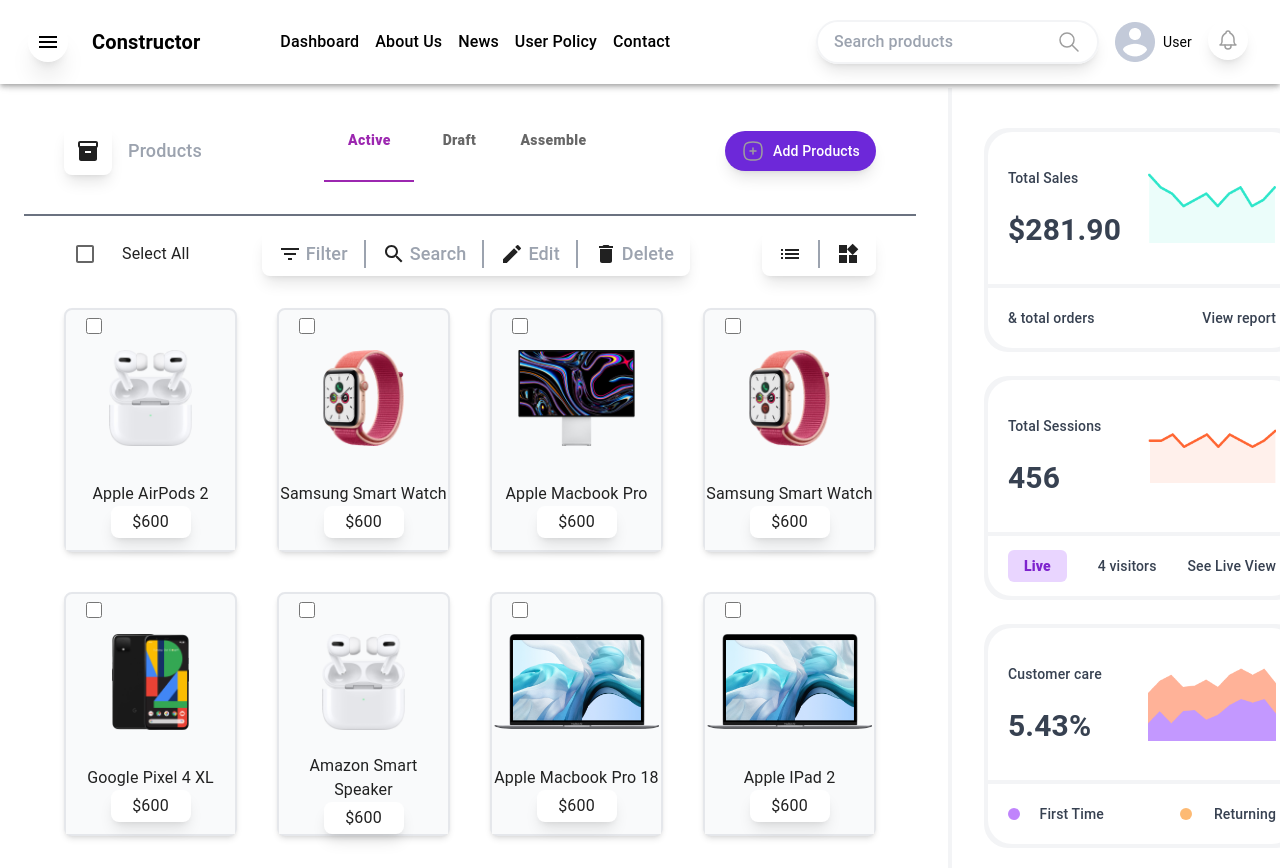
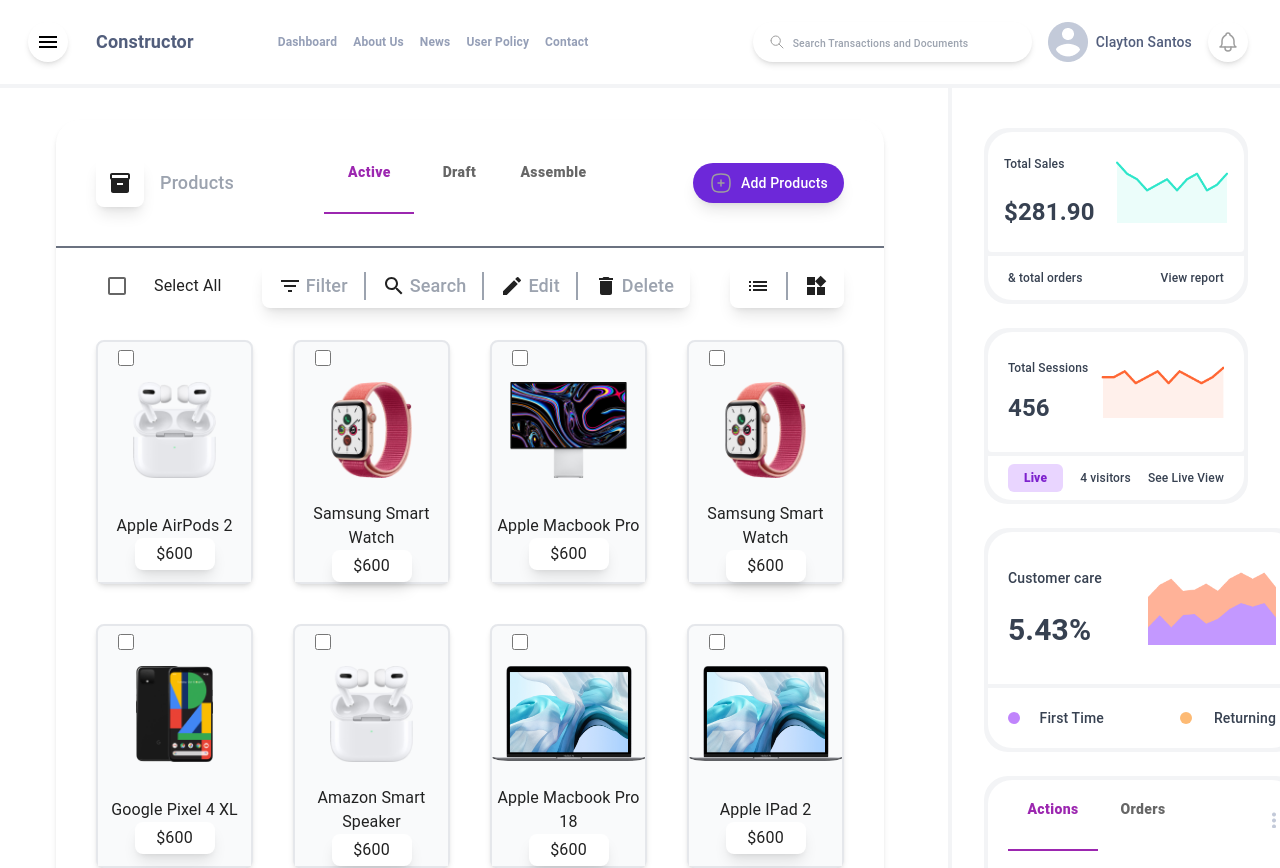
Before and after one commit to Kartik-agrawal123/Bizpush, a React (Create React App) app: page /shop in a window 1280 px wide. Shown: the top 868 px of the page. Built offline with nearby package versions, Linux system fonts and the light colour scheme; a web font is replaced by a local one.

Commit message:
navbar updated

```diff
--- a/src/components/ProductGraph.jsx
+++ b/src/components/ProductGraph.jsx
@@ -14,42 +14,42 @@
   };
   return (
     <div className=" w-96 h-fit px-8 py-10 flex flex-col justify-between border-l-4 border-gray-100">
-      <div className="mb-6 bg-gray-100 w-full h-56 flex flex-col justify-between p-1 rounded-3xl">
-        <div className="flex flex-row justify-between p-5 bg-white rounded-t-3xl rounde w-full h-40 mb-1">
-          <div className="py-4 w-32 flex flex-col justify-between">
-            <div className="text-sm font-medium text-gray-700">Total Sales</div>
-            <div className="text-3xl font-semibold text-gray-700">$281.90</div>
+      <div className="mb-6 bg-gray-100 w-fit h-44 flex flex-col justify-between p-1 rounded-3xl">
+        <div className="flex flex-row justify-between p-4 bg-white rounded-t-3xl rounded w-64 h-32 mb-1">
+          <div className="py-2 w-24  flex flex-col justify-between">
+            <div className="text-xs font-medium text-gray-700">Total Sales</div>
+            <div className="text-2xl font-semibold text-gray-700">$281.90</div>
           </div>
-          <div className="w-32 flex items-center">
+          <div className="w-28 flex items-center">
             <img src="assests/graph3.png" alt="graph" />
           </div>
         </div>
-        <div className="bg-white rounded-b-3xl w-full h-16 px-5 items-center flex flex-row justify-between">
-          <div className="text-sm font-medium text-gray-700">
+        <div className="bg-white rounded-b-3xl w-64 h-12 px-5 items-center flex flex-row justify-between">
+          <div className="text-xs font-medium text-gray-700">
             & total orders
           </div>
-          <div className="text-sm font-medium text-gray-700">View report</div>
+          <div className="text-xs font-medium text-gray-700">View report</div>
         </div>
       </div>
 
-      <div className="mb-6 bg-gray-100 w-full h-56 flex flex-col justify-between p-1 rounded-3xl">
-        <div className="flex flex-row justify-between p-5 bg-white rounded-t-3xl rounde w-full h-40 mb-1">
-          <div className="py-4 w-32 flex flex-col justify-between">
-            <div className="text-sm font-medium text-gray-700">
+      <div className="mb-6 bg-gray-100 w-fit h-44 flex flex-col justify-between p-1 rounded-3xl">
+        <div className="flex flex-row justify-between p-5 bg-white rounded-t-3xl rounded w-64 h-32 mb-1">
+          <div className="py-2 w-24 flex flex-col justify-between">
+            <div className="text-xs font-medium text-gray-700">
               Total Sessions
             </div>
-            <div className="text-3xl font-semibold text-gray-700">456</div>
+            <div className="text-2xl font-semibold text-gray-700">456</div>
           </div>
           <div className="w-32 flex items-center">
             <img src="assests/graph1.png" alt="graph" />
           </div>
         </div>
-        <div className="bg-white rounded-b-3xl w-full h-16 px-5 items-center flex flex-row justify-between">
-          <div className="text-sm font-extrabold flex items-center bg-purple-200 py-1.5 px-4 text-purple-700 rounded-md">
+        <div className="bg-white rounded-b-3xl w-64 h-12 px-5 items-center flex flex-row justify-between">
+          <div className="text-xs font-extrabold flex items-center bg-purple-200 py-1.5 px-4 text-purple-700 rounded-md">
             Live
           </div>
-          <div className="text-sm font-medium text-gray-700">4 visitors</div>
-          <div className="text-sm font-medium text-gray-700">See Live View</div>
+          <div className="text-xs font-medium text-gray-700">4 visitors</div>
+          <div className="text-xs font-medium text-gray-700">See Live View</div>
         </div>
       </div>
 
--- a/src/components/ProductList.jsx
+++ b/src/components/ProductList.jsx
@@ -5,7 +5,7 @@
 const ProductList = () => {
   return (
     <>
-      <div className=" container px-10 py-8">
+      <div className="container px-10 py-8">
         <div className="grid grid-cols-1 items-center  gap-10 md:grid-cols-2 lg:grid-cols-4 ">
           {Carts.map((elem) => {
             const { id, image, name } = elem;
@@ -14,7 +14,8 @@
               <>
                 <div
                   key={id}
-                  className="w-full shadow-md rounded-lg bg-gray-50 border-2">
+                  className="w-full shadow-md rounded-lg bg-gray-50 border-2"
+                >
                   <div className="relative left-5 top-2">
                     <CheckBox />
                   </div>
--- a/src/components/SideBarMenu.jsx
+++ b/src/components/SideBarMenu.jsx
@@ -102,46 +102,55 @@
         style={{
           backgroundColor: "white",
           padding: "10px 8px",
-        }}>
+          boxShadow: "none",
+          borderBottom: "0.25rem solid #F3F4F6",
+        }}
+      >
         <Toolbar>
           <IconButton
             style={{ color: "black" }}
             aria-label="open drawer"
             onClick={handleDrawerOpen}
             edge="start"
-            sx={{ mr: 2, ...(open && { display: "none" }) }}>
-            <div className="h-10 w-10 flex items-center justify-center rounded-full shadow-xl">
+            sx={{ mr: 2, ...(open && { display: "none" }) }}
+          >
+            <div className="h-10 w-10 flex items-center justify-center rounded-full shadow-md">
               <MenuIcon />
             </div>
           </IconButton>
-          <h2 className="text-black text-md md:text-xl font-semibold">
+          <h2 className="text-myColor text-md md:text-lg font-semibold p-1">
             Constructor
           </h2>
-          <div className="hidden md:flex flex-row justify-between w-full">
+          <div className="hidden md:flex flex-row justify-between w-full ">
             <div className="md:flex hidden lg:space-x-4 space-x-2 items-center ml-4 lg:ml-20">
               <a
                 href="/"
-                className="text-md text-black font-medium hover:text-gray-400">
+                className="text-myDash font-semibold hover:text-gray-400 text-xs"
+              >
                 Dashboard
               </a>
               <a
                 href="/"
-                className="text-md text-black font-medium hover:text-gray-400">
+                className=" text-myDash font-semibold hover:text-gray-400 text-xs"
+              >
                 About Us
               </a>
               <a
                 href="/"
-                className="text-md text-black font-medium hover:text-gray-400">
+                className=" text-myDash font-semibold hover:text-gray-400 text-xs"
+              >
                 News
               </a>
               <a
                 href="/"
-                className="text-md text-black font-medium hover:text-gray-400">
+                className=" text-myDash font-semibold hover:text-gray-400 text-xs"
+              >
                 User Policy
               </a>
               <a
                 href="/"
-                className="text-md text-black font-medium hover:text-gray-400">
+                className=" text-myDash font-semibold hover:text-gray-400 text-xs"
+              >
                 Contact
               </a>
             </div>
@@ -151,29 +160,31 @@
 
             <div className="flex flex-row space-x-2 lg:space-x-4">
               {/* search box */}
-              <div className="rounded-full lg:flex shadow-lg hidden items-center px-4 py-2 border-2 border-gray-100">
-                <input
-                  type="text"
-                  placeholder="Search products"
-                  className="outline-none text-black font-medium"
-                />
+              <div className="rounded-full lg:flex shadow-md hidden items-center px-4 py-2 border-1 border-gray-100 w-fit">
                 <div>
                   <svg
                     xmlns="http://www.w3.org/2000/svg"
-                    class="icon icon-tabler icon-tabler-search"
-                    width="24"
-                    height="24"
+                    class="icon icon-tabler icon-tabler-search mr-2"
+                    width="16"
+                    height="16"
                     viewBox="0 0 24 24"
                     stroke-width="1.5"
                     stroke="#9e9e9e"
                     fill="none"
                     stroke-linecap="round"
-                    stroke-linejoin="round">
+                    stroke-linejoin="round"
+                  >
                     <path stroke="none" d="M0 0h24v24H0z" fill="none" />
                     <path d="M10 10m-7 0a7 7 0 1 0 14 0a7 7 0 1 0 -14 0" />
                     <path d="M21 21l-6 -6" />
                   </svg>
                 </div>
+
+                <input
+                  type="text"
+                  placeholder="Search Transactions and Documents"
+                  className="outline-none text-black font-medium my-input"
+                />
               </div>
               {/* search icon */}
               <div className="rounded-full lg:hidden w-10 h-10 shadow-lg md:flex justify-center items-center">
@@ -187,7 +198,8 @@
                   stroke="#9e9e9e"
                   fill="none"
                   stroke-linecap="round"
-                  stroke-linejoin="round">
+                  stroke-linejoin="round"
+                >
                   <path stroke="none" d="M0 0h24v24H0z" fill="none" />
                   <path d="M10 10m-7 0a7 7 0 1 0 14 0a7 7 0 1 0 -14 0" />
                   <path d="M21 21l-6 -6" />
@@ -196,11 +208,13 @@
               {/* user icon */}
               <div className="flex items-center space-x-2">
                 <img src={userImg} alt="user" className="w-10 h-10" />
-                <span className="text-sm text-black">User</span>
+                <span className="text-sm font-medium text-myColor">
+                  Clayton Santos
+                </span>
               </div>
               {/* bell icon */}
 
-              <div className="rounded-full w-10 h-10 shadow-lg flex justify-center items-center">
+              <div className="rounded-full w-10 h-10 shadow-md flex justify-center items-center">
                 <svg
                   xmlns="http://www.w3.org/2000/svg"
                   class="icon icon-tabler icon-tabler-bell"
@@ -211,7 +225,8 @@
                   stroke="#9e9e9e"
                   fill="none"
                   stroke-linecap="round"
-                  stroke-linejoin="round">
+                  stroke-linejoin="round"
+                >
                   <path stroke="none" d="M0 0h24v24H0z" fill="none" />
                   <path d="M10 5a2 2 0 1 1 4 0a7 7 0 0 1 4 6v3a4 4 0 0 0 2 3h-16a4 4 0 0 0 2 -3v-3a7 7 0 0 1 4 -6" />
                   <path d="M9 17v1a3 3 0 0 0 6 0v-1" />
@@ -243,7 +258,8 @@
         }}
         variant="persistent"
         anchor="left"
-        open={open}>
+        open={open}
+      >
         <DrawerHeader>
           <IconButton onClick={handleDrawerClose}>
             {theme.direction === "ltr" ? (
--- a/src/index.css
+++ b/src/index.css
@@ -11,3 +11,7 @@
 .grad {
   background-image: linear-gradient(to right, #ffdcf3, #d7ffff);
 }
+
+.my-input::placeholder {
+  font-size: 0.65rem;
+}
--- a/src/screens/ShopScreen.jsx
+++ b/src/screens/ShopScreen.jsx
@@ -13,7 +13,8 @@
     <>
       <SideBarMenu>
         <section className="lg:flex block lg:space-x-8">
-          <div className="lg:w-3/4">
+          <div className="p-8">
+            <div className="lg:w-full rounded-3xl shadow-md">
               <div className="container px-10 py-8">
                 {/* header */}
                 <div className="flex justify-between w-full">
@@ -43,7 +44,8 @@
                         stroke="#9e9e9e"
                         fill="none"
                         stroke-linecap="round"
-                      stroke-linejoin="round">
+                        stroke-linejoin="round"
+                      >
                         <path stroke="none" d="M0 0h24v24H0z" fill="none" />
                         <path d="M9 12h6" />
                         <path d="M12 9v6" />
@@ -63,6 +65,7 @@
               <ProductAction />
               <ProductList />
             </div>
+          </div>
           <div className="w-1/4 hidden lg:block h-screen">
             <ProductGraph />
           </div>
--- a/tailwind.config.js
+++ b/tailwind.config.js
@@ -11,7 +11,8 @@
         customBlue: "#D7FFFF",
         textColorRed: "#E142AA",
         textColorBlue: "#73FFFF",
-        myColor: "#6D28D9",
+        myColor: "#525E7C",
+        myDash: "rgb(149,159,183)",
       },
     },
   },
```
Also changed, not shown: src/components/PopularProduct.jsx (+5 -3 lines). Lines whose indentation alone changed are shown as unchanged.
